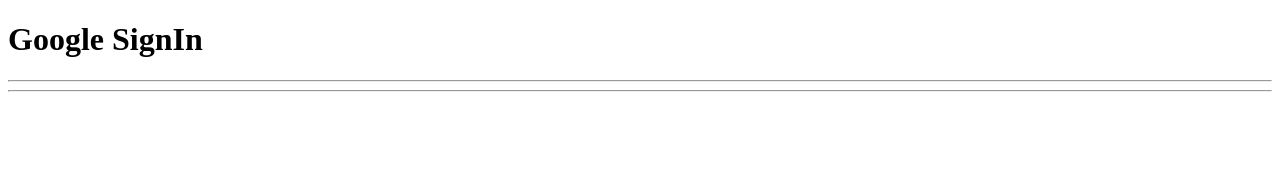
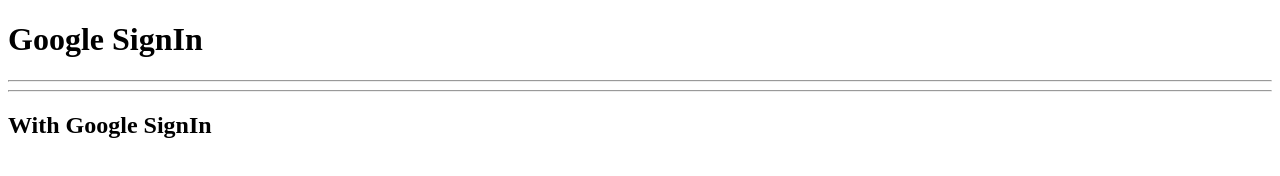
Before and after one commit to Cristian3110/RestServer, a website: page public/index.html in a window 1280 px wide. Drawn offline with Linux system fonts and the light colour scheme.

Commit message:
google signIn

```diff
--- a/public/index.html
+++ b/public/index.html
@@ -10,6 +10,7 @@
 		<hr />
 		<div id="buttonDiv"></div>
 		<hr />
+		<h2>With Google SignIn</h2>
 
 		<script src="https://accounts.google.com/gsi/client" async defer></script>
 
```
